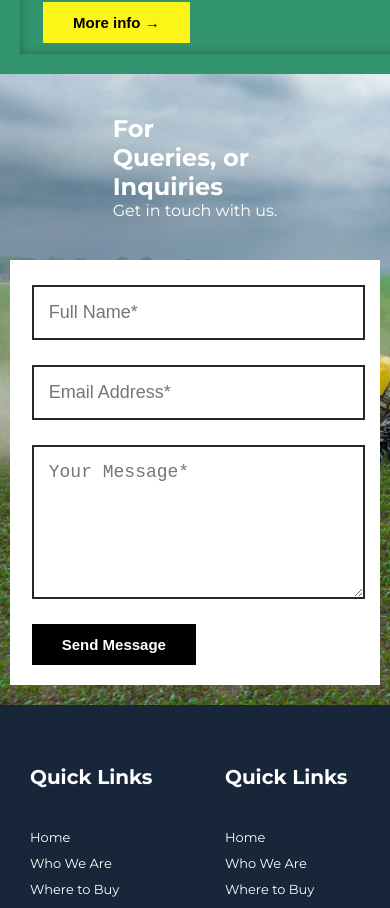
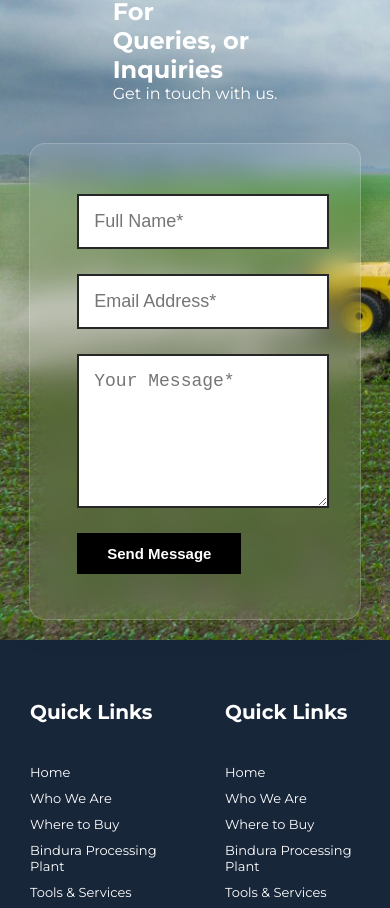
Before and after one commit to KudzaiNicholasTivatye/Superfert, a React (Vite) app: page / in a window 390 px wide. Shown: the part 5863-6771 px from the top of the page. Built offline with nearby package versions, Linux system fonts and the light colour scheme.

Commit message:
first commit

```diff
--- a/src/components/PageOne.css
+++ b/src/components/PageOne.css
@@ -802,7 +802,7 @@ form .btn2{
     width: 100%; /* Take full width for responsive layout */
     max-width: 800px; /* Limit max width for large screens */
     margin: 0 auto; /* Center the content */
-    padding: 60px 20px; /* Adjust for all devices */
+    padding: 80px 40px; /* Adjust for all devices */
     box-sizing: border-box; /* Include padding in width */
 }
 
@@ -957,11 +957,11 @@ form .btn2{
   /* SIXTH SECTION */
   .sixth {
     grid-template-columns: 1fr;
-    padding: 20px ;
+    padding:20px ;
     gap: 20px;
   }
   .frame {
-    width: 100vw;
+    width: 90vw;
     margin-left: 0;
     margin-top: 20px;
     height: auto;
@@ -976,18 +976,31 @@ form .btn2{
   height: auto;
   padding: 20px 0;
 }
+
 .withForm {
   padding: 20px 10px;
   margin-left: 0;
 }
+
 .withForm h2 {
   font-size: clamp(24px, 7vw, 32px);
 }
+
 .foRm {
-    width: 95vw;
+  width: 85vw; /* Reduced from 95vw */
   min-width: 0;
+  /* Glass Morphism Effect */
+  background: rgba(255, 255, 255, 0.08);
+  backdrop-filter: blur(12px);
+  -webkit-backdrop-filter: blur(12px);
+  /* Rounded Corners */
+  border-radius: 16px; /* Adjust curvature as needed */
+  /* Border and Shadow */
+  border: 1px solid rgba(255, 255, 255, 0.18);
+  box-shadow: 0 8px 32px rgba(0, 0, 0, 0.1);
+  /* Internal Spacing */
+  padding: 25px;
 }
-
 
 
 
@@ -1004,7 +1017,7 @@ form .btn2{
     width: 100%;
   }
   .Links h3 {
-    font-size: 16px;
+    font-size: 14px;
     margin-bottom: 8px;
     text-align: left;
     margin: 20px;
```
Lines whose indentation alone changed are shown as unchanged.
